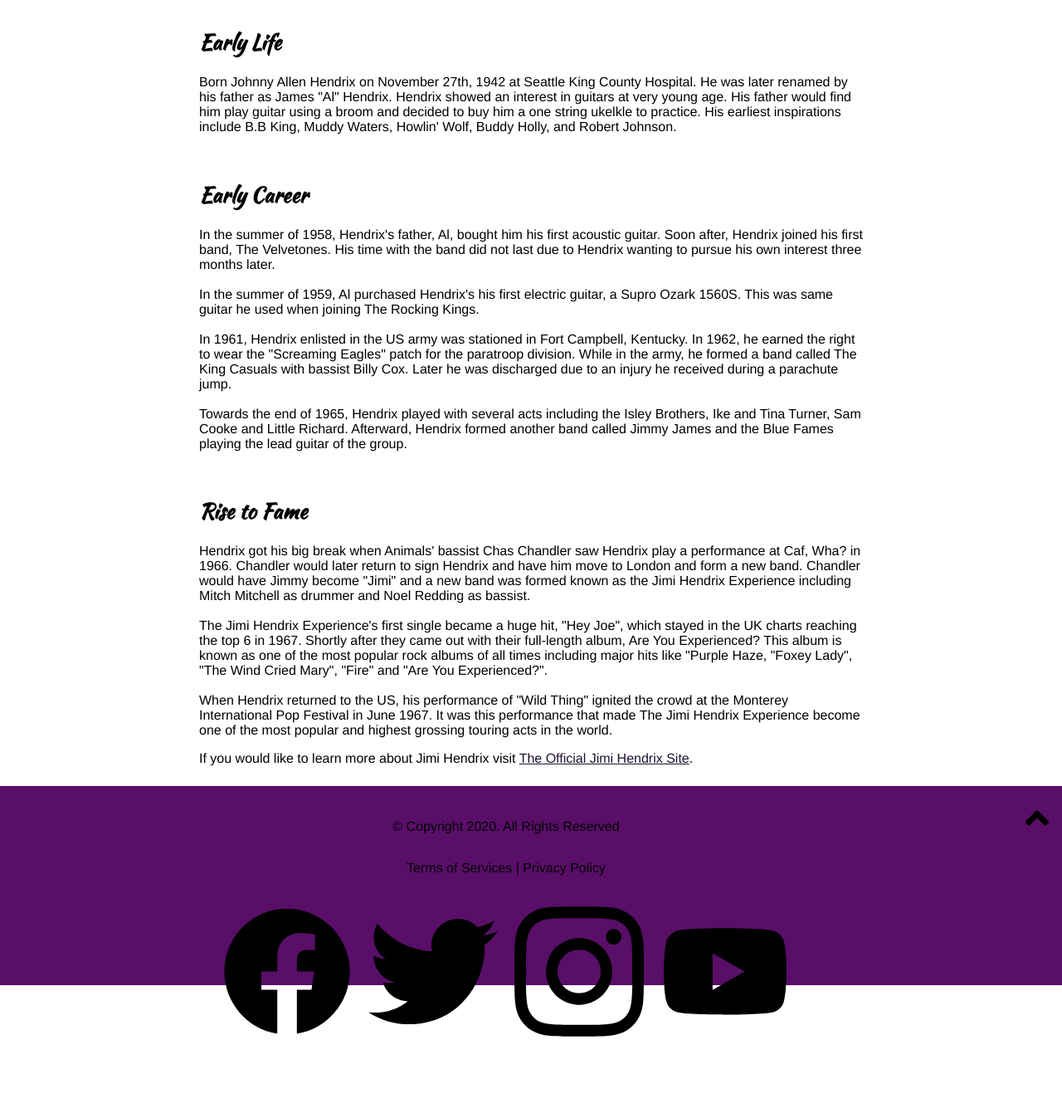
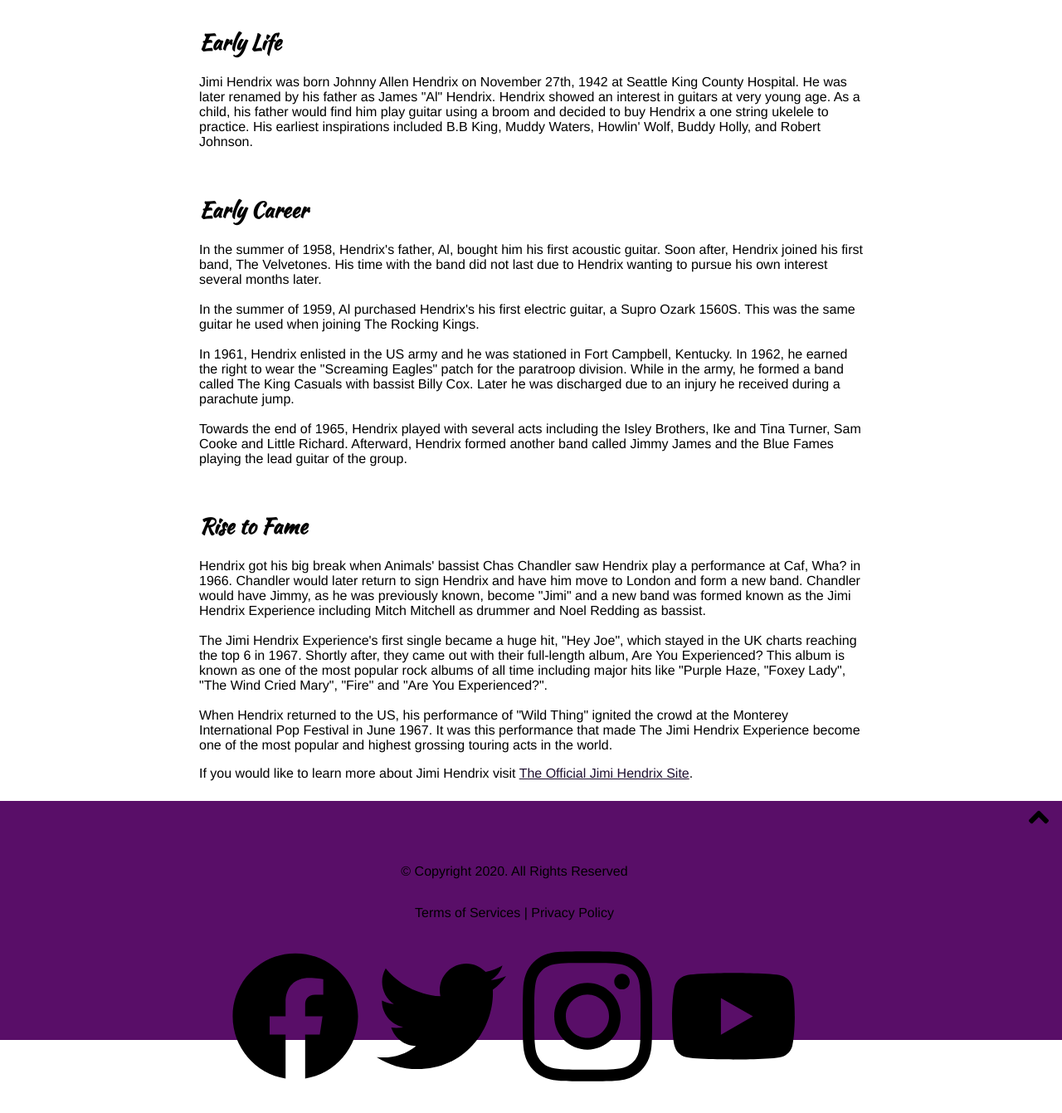
Before and after one commit to ammartin8/jimi-hendrix-tribute-page, a plain HTML site: page index.html in a window 1280 px wide. Shown: the part 627-1968 px from the top of the page at 83% size. Before the commit the page ends 1921 px from the top, so only its background shows below. Drawn offline with Linux system fonts and the light colour scheme; a script that the page names is missing.

Commit message:
Correct text throughout page and adjust back to top link

```diff
--- a/css/styles.css
+++ b/css/styles.css
@@ -29,7 +29,7 @@ body {
   }
 
   footer {
-    height: 15em;
+    height: 18em;
     background-color: rgb(89, 14, 104);
   }
 
@@ -115,12 +115,15 @@ body {
     justify-content: center;
     align-items: center;
     padding: 1.5em;
+    margin: auto;
   }
 
-  .toTop > img {
+  .toTop > img,
+  .toTop > a {
+    display: block;
     float: right;
-    padding: 1em;
-    width: 60px;
+    padding: 0 1em 0 0;
+    width: 40px;
   }
 
   .brandIcons {
--- a/index.html
+++ b/index.html
@@ -43,11 +43,11 @@
                     Early Life
                 </h2>
                 <p>
-                    Born Johnny Allen Hendrix on November 27th, 1942 at Seattle King County Hospital. He was later
+                    Jimi Hendrix was born Johnny Allen Hendrix on November 27th, 1942 at Seattle King County Hospital. He was later
                     renamed by his father as James "Al" Hendrix. Hendrix showed an interest in guitars at very young
                     age.
-                    His father would find him play guitar using a broom and decided to buy him a one string ukelkle to
-                    practice. His earliest inspirations include B.B King, Muddy Waters, Howlin' Wolf, Buddy Holly, and
+                    As a child, his father would find him play guitar using a broom and decided to buy Hendrix a one string ukelele to
+                    practice. His earliest inspirations included B.B King, Muddy Waters, Howlin' Wolf, Buddy Holly, and
                     Robert Johnson.
                 </p>
             </section>
@@ -59,15 +59,15 @@
                     In the summer of 1958, Hendrix's father, Al, bought him his first acoustic guitar. Soon after,
                     Hendrix joined his first
                     band, The Velvetones. His time with the band did not last due to Hendrix wanting to pursue his own
-                    interest three months later.
+                    interest several months later.
                     <br>
                     <br>
                     In the summer of 1959, Al purchased Hendrix's his first electric guitar, a Supro Ozark 1560S. This
                     was
-                    same guitar he used when joining The Rocking Kings.
+                    the same guitar he used when joining The Rocking Kings.
                     <br>
                     <br>
-                    In 1961, Hendrix enlisted in the US army was stationed in Fort Campbell, Kentucky. In 1962, he
+                    In 1961, Hendrix enlisted in the US army and he was stationed in Fort Campbell, Kentucky. In 1962, he
                     earned
                     the right to wear the "Screaming Eagles" patch for the paratroop division. While in the army, he
                     formed a band called The King Casuals with bassist Billy Cox. Later he was discharged due to an
@@ -88,13 +88,13 @@
                     Hendrix got his big break when Animals' bassist Chas Chandler saw Hendrix play a performance at Caf,
                     Wha?
                     in 1966. Chandler would later return to sign Hendrix and have him move to London
-                    and form a new band. Chandler would have Jimmy become "Jimi" and a new band was formed known as the
+                    and form a new band. Chandler would have Jimmy, as he was previously known, become "Jimi" and a new band was formed known as the
                     Jimi Hendrix Experience including Mitch Mitchell as drummer and Noel Redding as bassist.
                     <br>
                     <br>
                     The Jimi Hendrix Experience's first single became a huge hit, "Hey Joe", which stayed in the UK
-                    charts reaching the top 6 in 1967. Shortly after they came out with their full-length album, Are You
-                    Experienced? This album is known as one of the most popular rock albums of all times including major
+                    charts reaching the top 6 in 1967. Shortly after, they came out with their full-length album, Are You
+                    Experienced? This album is known as one of the most popular rock albums of all time including major
                     hits like "Purple Haze, "Foxey Lady", "The Wind Cried Mary", "Fire" and "Are You Experienced?".
                     <br>
                     <br>
@@ -111,6 +111,8 @@
     </div>
     <footer>
         <a href="#top" class="toTop"><img src="img/angle-up.svg"></a>
+        <br>
+        <br>
         <div class="footerElements">
             <p>&copy; Copyright 2020. All Rights Reserved</p>
             <p>Terms of Services | Privacy Policy</p>
```
